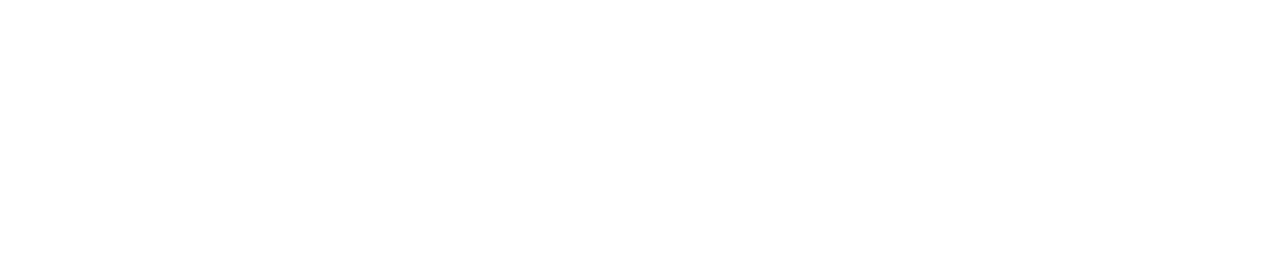
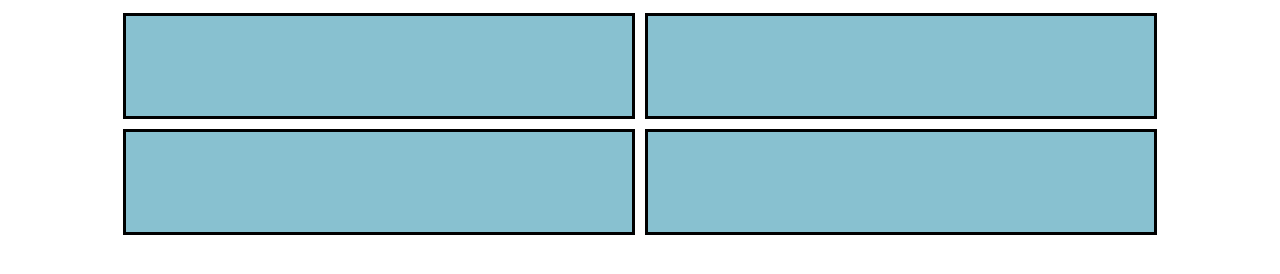
Before and after one commit to rheda-rifki/media_queries, a plain HTML site: page job03/index.html in a window 1280 px wide. Drawn offline with Linux system fonts and the light colour scheme.

Commit message:
modification job03

```diff
--- a/job03/index.html
+++ b/job03/index.html
@@ -4,8 +4,12 @@
     <meta charset="UTF-8">
     <meta name="viewport" content="width=device-width, initial-scale=1.0">
     <title>Document</title>
+    <link rel="stylesheet" href="/job03/style.css">
 </head>
 <body>
-
+        <section></section>
+        <section></section>
+        <section></section>
+        <section></section>
 </body>
 </html>
```
